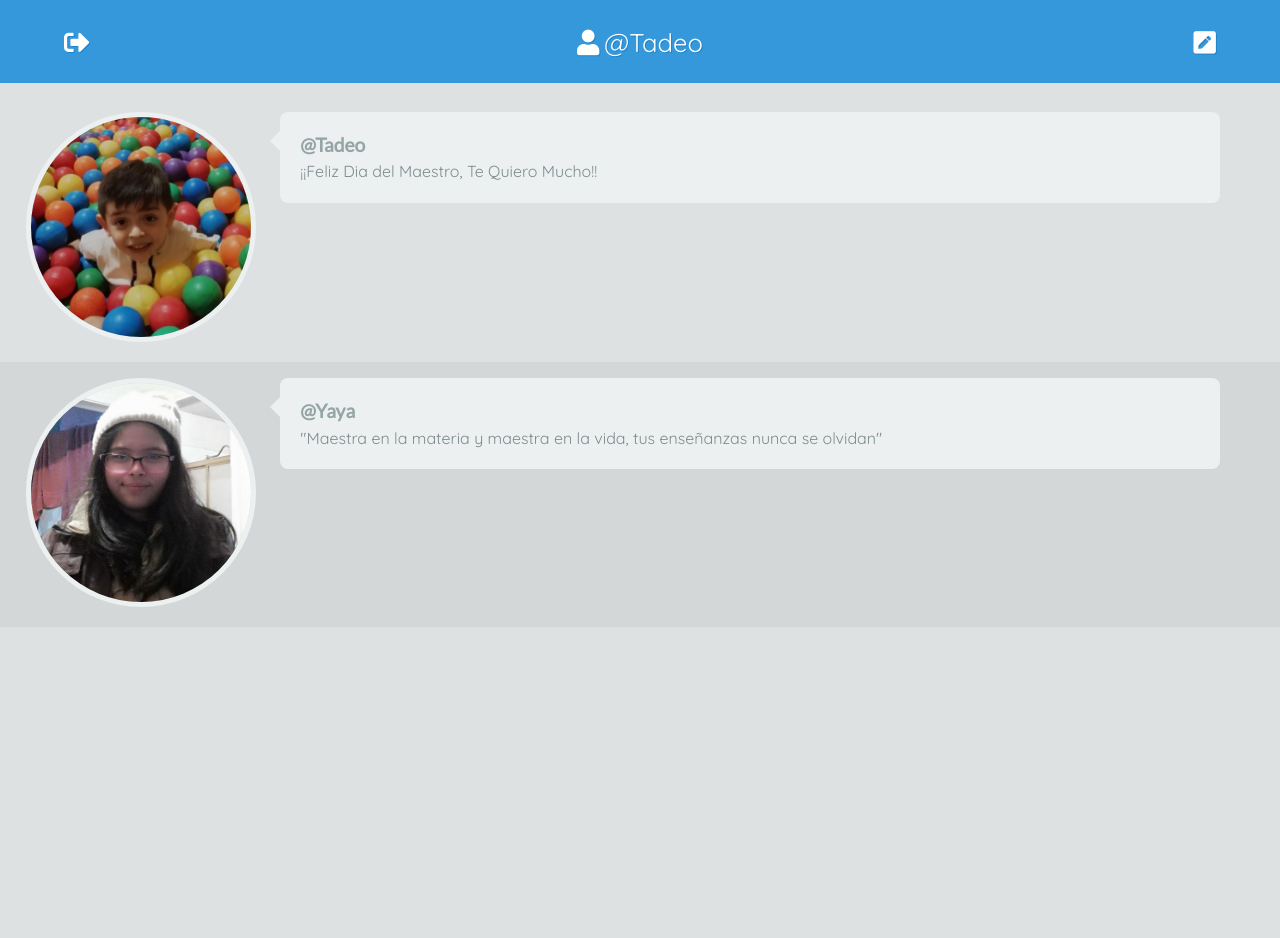
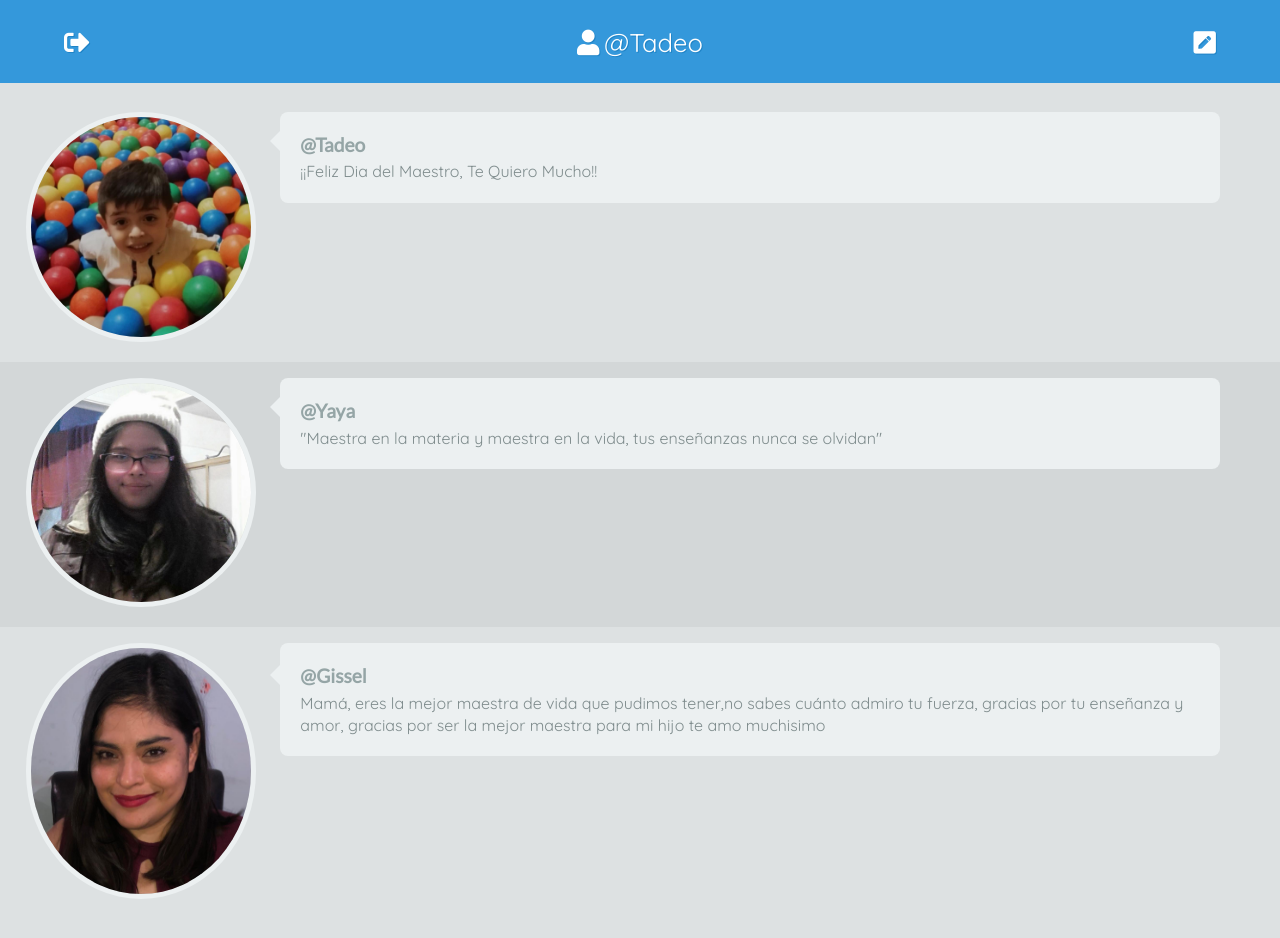
Before and after one commit to Sony21/mamichelis, a plain HTML site: page index.html in a window 1280 px wide. Both pictures are taken after a click on the picture 640 px from the left and 171 px from the top of the page. Before the commit the page ends 800 px from the top, so only its background shows below. Drawn offline with Linux system fonts and the light colour scheme.

Commit message:
cambio icons v7

```diff
--- a/index.html
+++ b/index.html
@@ -95,7 +95,7 @@
             </div>
 
             <div>
-                <img data-user="Gissel" src="img/avatars/wolverine.jpg" alt="wolverine" class="seleccion-avatar">
+                <img data-user="Gissel" src="img/avatars/Gissel.jpeg" alt="wolverine" class="seleccion-avatar">
             </div>
 
             <div>
@@ -148,6 +148,23 @@
             </li>
             <!-- Fin del mensaje -->
 
+                       <!-- Mensaje -->
+                       <li class="animated fadeIn fast">
+                        <div class="avatar">
+                            <img src="img/avatars/Gissel.jpeg">
+                        </div>
+                        <div class="bubble-container">
+                            <div class="bubble">
+                                <h3>@Gissel</h3>
+                                <br/>
+                                Mamá, eres la mejor maestra de vida que pudimos tener,no sabes cuánto admiro tu fuerza, gracias por tu enseñanza y amor, gracias por ser la mejor maestra para mi hijo te amo muchisimo
+                            </div>
+
+                            <div class="arrow"></div>
+                        </div>
+                    </li>
+                    <!-- Fin del mensaje -->
+
         </ul>
         <!-- Fin Lista de mensajes -->
 
```
Also changed, not shown: img/avatars/Gissel.jpeg (added), manifest.json.
